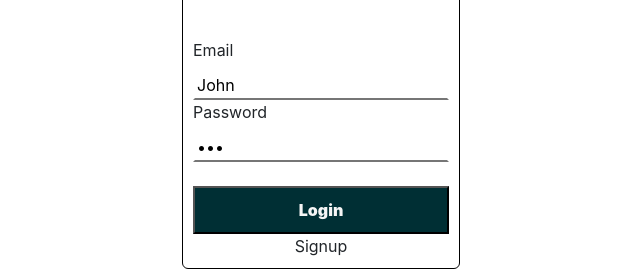
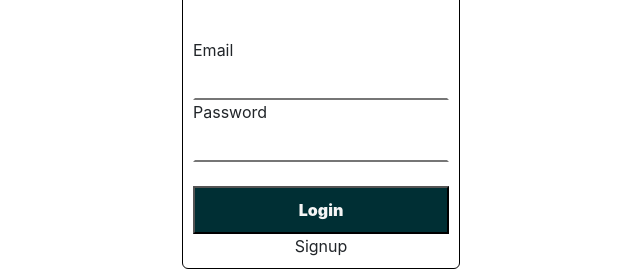
Before and after one commit to amalsabu59/Olx-React-Clone, a React (Create React App) app: page /login in a window 1280 px wide. Shown: the part 352-623 px from the top of the page, without its empty margins (319-959 px from the left). Built offline with nearby package versions, Linux system fonts and the light colour scheme.

Commit message:
login page updated and routed

```diff
--- a/src/Components/Login/Login.js
+++ b/src/Components/Login/Login.js
@@ -1,20 +1,37 @@
-import React from 'react';
-
+import React, { useState,useContext } from 'react';
+import { FirebaseContest } from '../../store/firebaseContest';
 import Logo from '../../olx-logo.png';
 import './Login.css';
+import {useHistory} from 'react-router-dom'
 
 function Login() {
+const [email, setEmail] = useState('');
+const [password, setPassword] = useState('');
+const {firebase} =useContext(FirebaseContest)
+const history = useHistory()
+const handleLogin = (e)=>{
+  e.preventDefault()
+  firebase.auth().signInWithEmailAndPassword(email,password).then(()=>{
+    history.push('/')
+  }).catch((error)=>{
+    alert(error.message)
+  })
+
+}
   return (
     <div>
       <div className="loginParentDiv">
         <img width="200px" height="200px" src={Logo}></img>
-        <form>
+        <form onSubmit={handleLogin}>
           <label htmlFor="fname">Email</label>
           <br />
           <input
             className="input"
             type="email"
+            value={email}
             id="fname"
+            onChange={(e)=>setEmail(e.target.value)}
+
             name="email"
             defaultValue="John"
           />
@@ -24,7 +41,10 @@ function Login() {
           <input
             className="input"
             type="password"
+            value={password}
             id="lname"
+            onChange={(e)=>setPassword(e.target.value)}
+
             name="password"
             defaultValue="Doe"
           />
```
